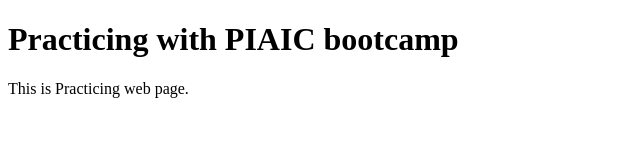
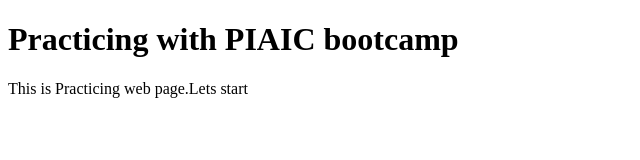
Before and after one commit to bakarfreelancer/piaic-bootcamp, a plain HTML site: page index.html in a window 1280 px wide. Shown: the full height of the page, 0-640 px from the left. Drawn offline with Linux system fonts and the light colour scheme.

Commit message:
Update index.html
Update index.html

```diff
--- a/index.html
+++ b/index.html
@@ -10,7 +10,7 @@
 <body>
     <div>
         <h1>Practicing with PIAIC bootcamp</h1>
-        <p>This is Practicing web page.</p>
+        <p>This is Practicing web page.Lets start</p>
     </div>
 </body>
 
```
